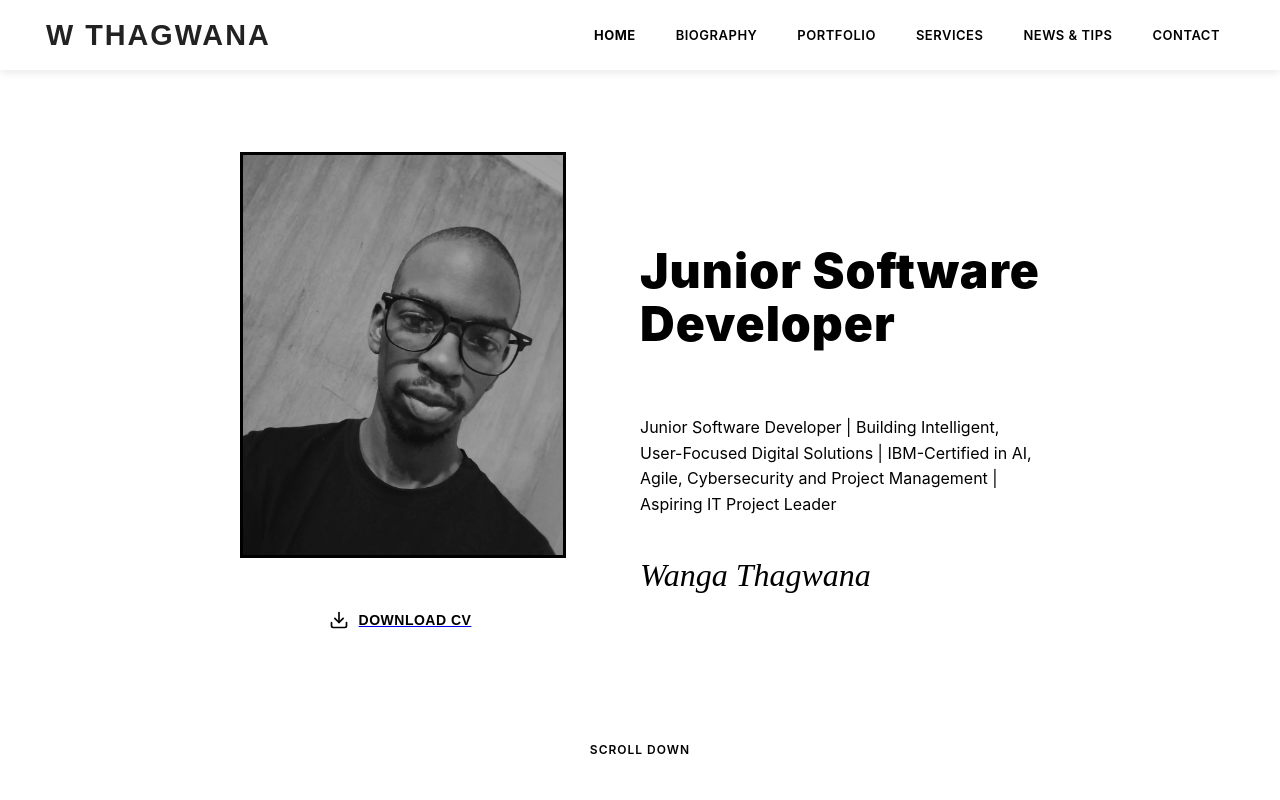
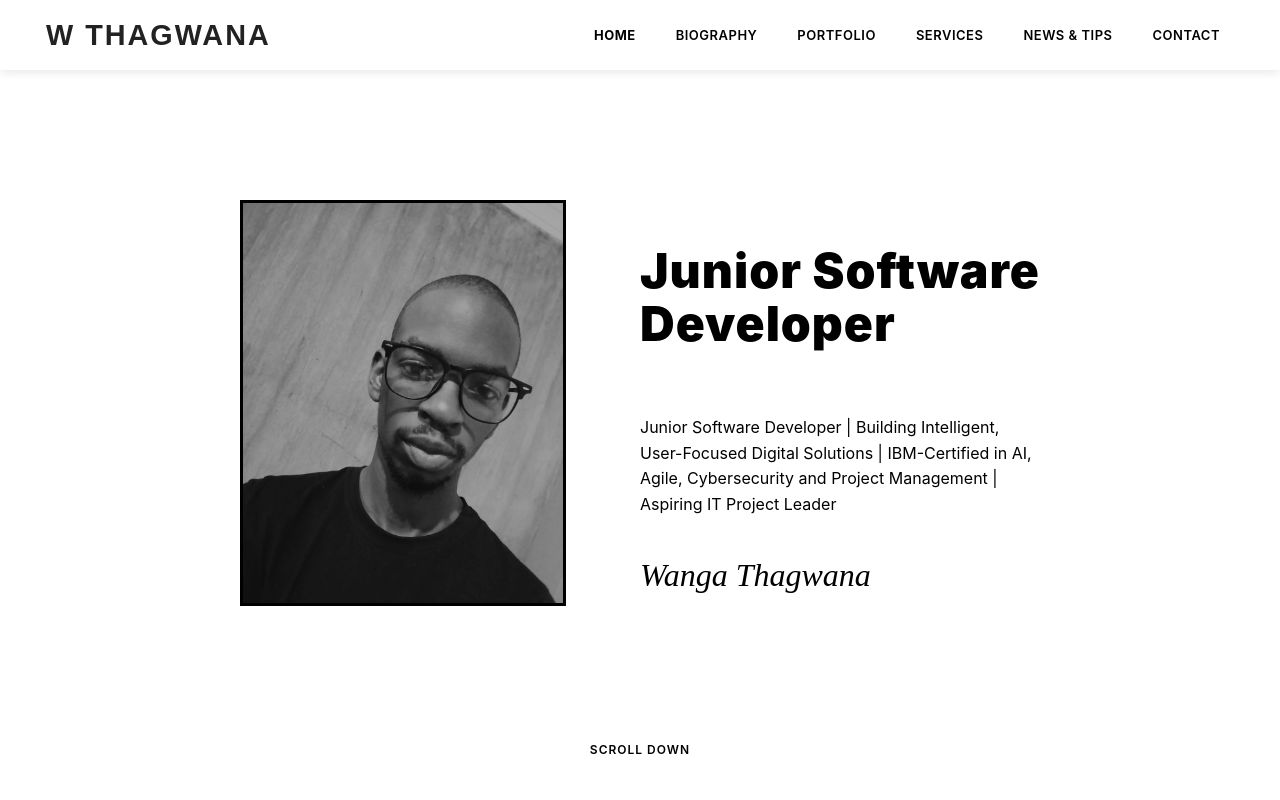
Before and after one commit to Code-id70/My-Resume, a React (Create React App) app: page / in a window 1280 px wide. Shown: the top 800 px of the page. Built offline with nearby package versions, Linux system fonts and the light colour scheme.

Commit message:
Update Home.jsx
Downloading CV button deleted

```diff
--- a/src/components/sections/Home.jsx
+++ b/src/components/sections/Home.jsx
@@ -30,13 +30,6 @@ const Home = () => {
               className="profile-image"
             />
           </div>
-
-          <a href ="/W THAGWANA CV.pdf" download>
-          <button className="download-cv-btn">
-            <Download size={20} />
-            DOWNLOAD CV
-          </button>
-          </a>
         </div>
 
         {/* Right Side - Title and Description */}
```
